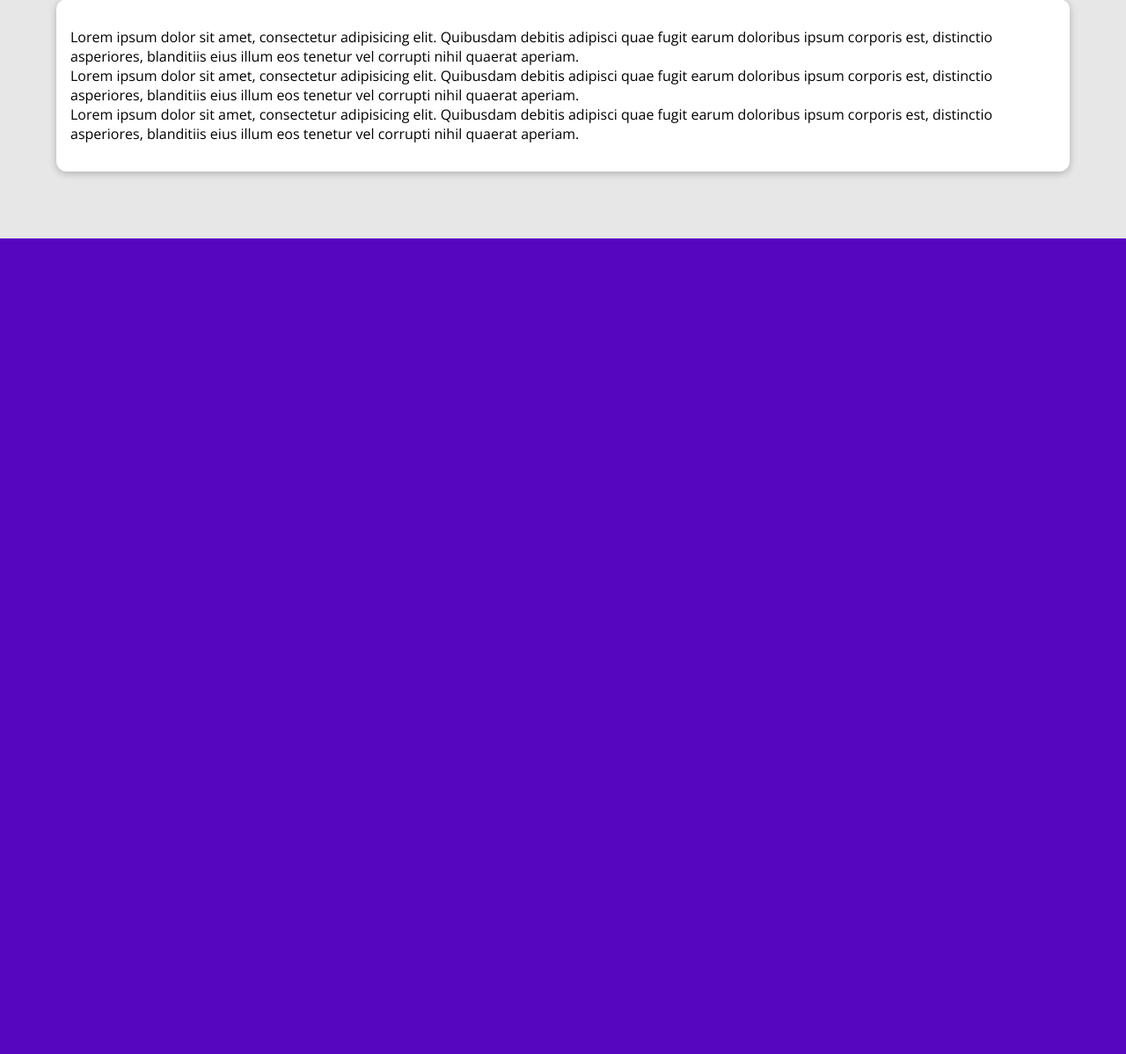
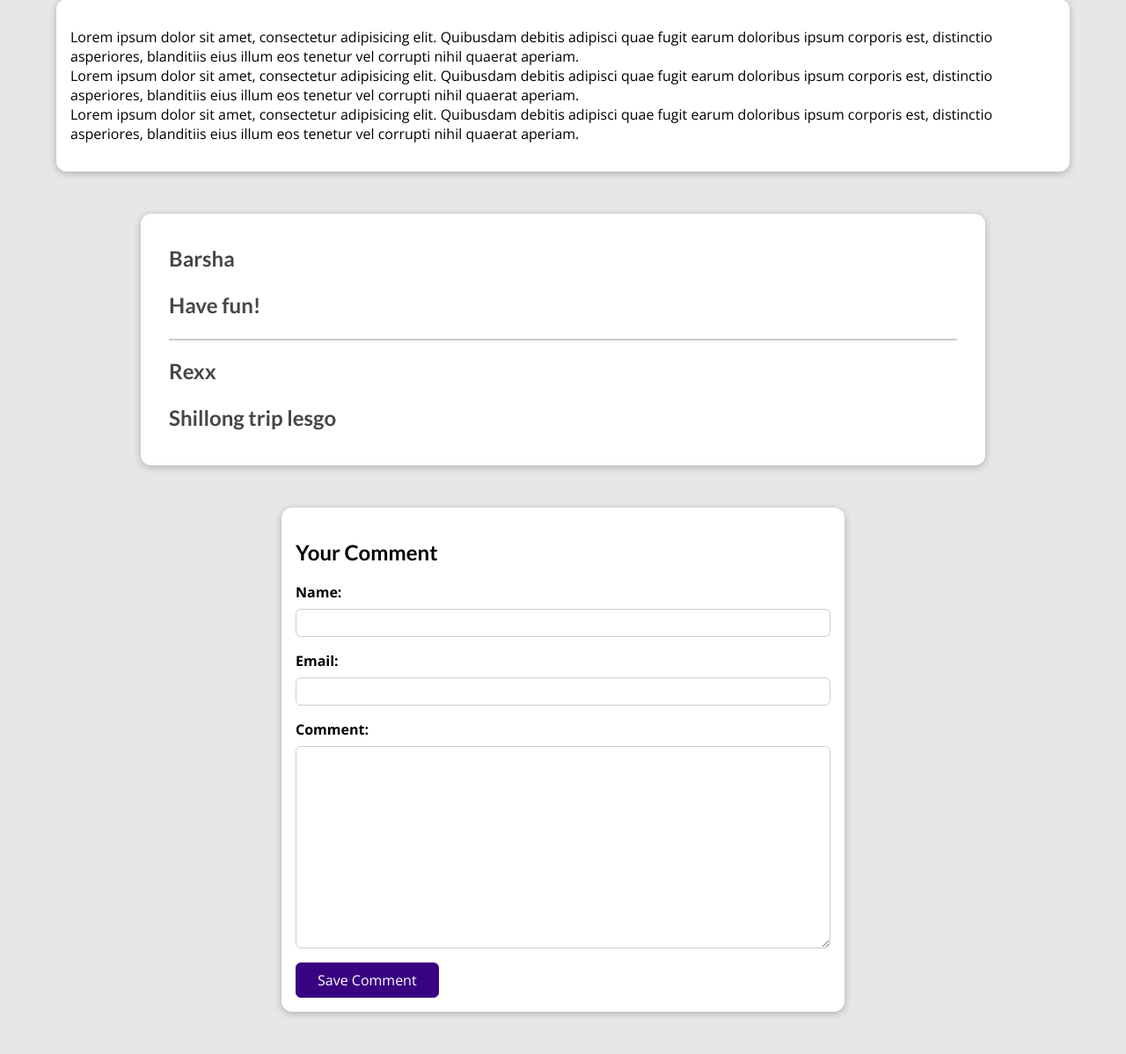
Before and after one commit to RexxRj/Project-Repo, a Django app: a page that uses my_site/blog/templates/blog/post-details.html in a window 1280 px wide. Shown: the part 529-1727 px from the top of the page at 88% size. Before the commit the page ends 800 px from the top, so only its background shows below. Run offline with Django 5.2, Linux system fonts and the light colour scheme; data comes from the database, SQL or seed files in the repository.

Commit message:
Added comments feature

```diff
--- /dev/null
+++ b/my_site/blog/forms.py
@@ -0,0 +1,15 @@
+from django import forms
+
+from .models import Comment
+
+
+class CommentForm(forms.ModelForm):
+    class Meta:
+        model = Comment
+        fields = '__all__'
+        exclude = ['post']
+        labels = {
+            'user_name': 'Name',
+            'user_email': 'Email',
+            'text': 'Comment'
+        }
--- a/my_site/blog/static/blog/post-details.css
+++ b/my_site/blog/static/blog/post-details.css
@@ -17,11 +17,6 @@ body {
   position: relative;
   box-shadow: 0 2px 8px rgba(0, 0, 0, 0.25);
   height: 22rem;
-  }
-
-  #summary a{
-    color: white;
-    text-decoration: none;
 }
 
 #summary h2 {
@@ -53,8 +48,32 @@ body {
   font-weight: bold;
 }
 
+#summary a {
+  color: white;
+  text-decoration: none;
+}
+
 #summary time {
   font-weight: bold;
+}
+
+#read-later {
+  margin: 2rem 0;
+}
+
+#read-later button {
+  background-color: transparent;
+  border: 1px solid white;
+  padding: 0.5rem 2rem;
+  font: inherit;
+  color: white;
+  cursor: pointer;
+}
+
+#read-later button:hover,
+#read-later button:active {
+  background-color: white;
+  color: #390281;
 }
 
 main {
@@ -67,10 +86,120 @@ body {
   box-shadow: 0 2px 8px rgba(0, 0, 0, 0.25);
 }
 
-  .tag{
+.tag {
   background-color: white;
   color: #390281;
   padding: 0.5rem 1rem;
   border-radius: 8px;
   margin-right: 0.5rem;
 }
+
+#comment-form {
+  margin: 3rem auto;
+  width: 90%;
+  max-width: 40rem;
+  border-radius: 12px;
+  background-color: white;
+  box-shadow: 0 2px 8px rgba(0, 0, 0, 0.25);
+  padding: 1rem;
+}
+
+#comment-form button {
+  font: inherit;
+  background-color: #390281;
+  color: white;
+  border: 1px solid #390281;
+  padding: 0.5rem 1.5rem;
+  border-radius: 6px;
+  cursor: pointer;
+}
+
+#comment-form button:hover,
+#comment-form button:active {
+  background-color: #4f0ba7;
+  border-color: #4f0ba7;
+}
+
+.form-control {
+  margin-bottom: 1rem;
+}
+
+.form-control label {
+  font-weight: bold;
+  margin-bottom: 0.5rem;
+  display: block;
+}
+
+.form-control input,
+.form-control textarea {
+  display: block;
+  width: 100%;
+  font: inherit;
+  padding: 0.25rem;
+  border-radius: 6px;
+  border: 1px solid #ccc;
+}
+
+.errorlist {
+  list-style: none;
+  margin: 0.5rem 0;
+  padding: 0;
+  color: #d6000b;
+}
+
+.invalid label {
+  color: #d6000b;
+}
+
+.invalid input,
+.invalid textarea {
+  border-color: #d6000b;
+  background-color: #ffe6e7;
+}
+
+#alert {
+  margin: 8rem auto 3rem auto;
+  border: 1px solid #d6000b;
+  background-color: #ffe6e7;
+  padding: 1rem;
+  width: 90%;
+  max-width: 40rem;
+}
+
+#alert a {
+  text-decoration: none;
+  border: 1px solid #d6000b;
+  background-color: #d6000b;
+  color: white;
+  padding: 0.25rem 1.5rem;
+  border-radius: 6px;
+}
+
+#comments {
+  margin: 3rem auto;
+  width: 90%;
+  max-width: 60rem;
+  border-radius: 12px;
+  background-color: white;
+  box-shadow: 0 2px 8px rgba(0, 0, 0, 0.25);
+  padding: 1rem 2rem;
+}
+
+#comments ul {
+  list-style: none;
+  margin: 0;
+  padding: 0;
+}
+
+#comments li {
+  margin-bottom: 1rem;
+  border-bottom: 2px solid #ccc;
+}
+
+#comments li:last-of-type {
+  border-bottom: none;
+}
+
+#comments h2 {
+  color: #464646;
+}
--- a/my_site/blog/templates/blog/includes/posts.html
+++ b/my_site/blog/templates/blog/includes/posts.html
@@ -2,7 +2,7 @@
 <li>
     <article class="post">
         <a href="{% url "post-details-page" post.slug %}">
-            <img src="{% static 'blog/images/'|add:post.image_name %}" alt={{ post.title }} />
+            <img src="{{ post.image.url }}" alt={{ post.title }} />
             <div class="post__content">
                 <h3>{{ post.title }}</h3>
                 <p>{{ post.excerpt }}</p>
--- a/my_site/blog/templates/blog/post-details.html
+++ b/my_site/blog/templates/blog/post-details.html
@@ -7,13 +7,20 @@
     {{ post_detail.title }}
 {% endblock title %}
 {% block content %}
+    {% if comment_form.errors %}
+        <div id="alert">
+            <h2>Saving the comment failed!</h2>
+            <p>Please check the comment form below and fix the errors.</p>
+            <a href="#comment-form">Fix!</a>
+        </div>
+    {% endif %}
     <section id="summary">
         <h2>{{ post_detail.title }}</h2>
         <div>
             {% for tag in post_tags %}<span class="tag">{{ tag.caption }}</span>{% endfor %}
         </div>
         <article>
-            <img src="{% static 'blog/images/'|add:post_detail.image_name %}" alt={{ post_detail.title }}>
+            <img src="{{ post_detail.image.url }}" alt={{ post_detail.title }}>
             <address>By <a href="mailto:{{ post_detail.author.email }}">{{ post_detail.author.full_name|title }}</a></address>
             <div>
                 Last updated on <time>{{ post_detail.date|date:"d M Y" }}</time>
@@ -23,4 +30,30 @@
     <main>
         {{ post_detail.content|linebreaks }}
     </main>
+    <section id="comments">
+        <ul>
+            {% for comment in comments %}
+                <li>
+                    <h2>
+                        {{ comment.user_name }}
+                        <p>{{ comment.text|linebreaks }}</p>
+                    </h2>
+                </li>
+            {% endfor %}
+        </ul>
+    </section>
+    <section id="comment-form">
+        <h2>Your Comment</h2>
+        <form action="{% url "post-details-page" post_detail.slug %}" method="POST">
+            {% csrf_token %}
+            {% for form_field in comment_form %}
+                <div class="form-control {% if form_field.errors %}invalid{% endif %}">
+                    {{ form_field.label_tag }}
+                    {{ form_field }}
+                    {{ form_field.errors }}
+                </div>
+            {% endfor %}
+            <button>Save Comment</button>
+        </form>
+    </section>
 {% endblock content %}
--- a/my_site/blog/urls.py
+++ b/my_site/blog/urls.py
@@ -3,7 +3,7 @@ from django.urls import path
 from . import views
 
 urlpatterns = [
-    path('', views.index, name='index-page'),
-    path('posts', views.posts, name='posts-page'),
-    path('posts/<slug:slug>', views.post_details, name='post-details-page'),
+    path('', views.StartingPageView.as_view(), name='index-page'),
+    path('posts', views.AllPostsView.as_view(), name='posts-page'),
+    path('posts/<slug:slug>', views.PostDetailsView.as_view(), name='post-details-page'),
 ]
--- a/my_site/blog/views.py
+++ b/my_site/blog/views.py
@@ -1,71 +1,84 @@
 from django.shortcuts import render
 from datetime import date
+from django.views.generic import ListView,DetailView
+from django.views import View
+from django.http import HttpResponseRedirect
+from django.urls import reverse
+
 from .models import Post
 
-# all_posts = [
-#     {
-#         "slug": "hike-in-the-mountains",
-#         "image": "mountains.jpg",
-#         "author": "Rexx",
-#         "date": date(2021, 7, 21),
-#         "title": "Mountain Hiking",
-#         "excerpt": "There's nothing like the views you get when hiking in the mountains!",
-#         "content": """
-#         Lorem ipsum dolor sit amet, consectetur adipisicing elit. Quibusdam debitis adipisci quae fugit earum doloribus ipsum corporis est, distinctio asperiores, blanditiis eius illum eos tenetur vel corrupti nihil quaerat aperiam.
-#         Lorem ipsum dolor sit amet, consectetur adipisicing elit. Quibusdam debitis adipisci quae fugit earum doloribus ipsum corporis est, distinctio asperiores, blanditiis eius illum eos tenetur vel corrupti nihil quaerat aperiam.
-#         Lorem ipsum dolor sit amet, consectetur adipisicing elit. Quibusdam debitis adipisci quae fugit earum doloribus ipsum corporis est, distinctio asperiores, blanditiis eius illum eos tenetur vel corrupti nihil quaerat aperiam.
-#         """
-#     },
-#     {
-#         "slug": "into-the-woods",
-#         "image": "woods.jpg",
-#         "author": "Barsha",
-#         "date": date(2022, 7, 22),
-#         "title": "Into the Woods",
-#         "excerpt": "Get lost in the woods with me and enjoy the sounds of nature.",
-#         "content": """
-#         Lorem ipsum dolor sit amet, consectetur adipisicing elit. Quibusdam debitis adipisci quae fugit earum doloribus ipsum corporis est, distinctio asperiores, blanditiis eius illum eos tenetur vel corrupti nihil quaerat aperiam.
-#         Lorem ipsum dolor sit amet, consectetur adipisicing elit. Quibusdam debitis adipisci quae fugit earum doloribus ipsum corporis est, distinctio asperiores, blanditiis eius illum eos tenetur vel corrupti nihil quaerat aperiam.
-#         Lorem ipsum dolor sit amet, consectetur adipisicing elit. Quibusdam debitis adipisci quae fugit earum doloribus ipsum corporis est, distinctio asperiores, blanditiis eius illum eos tenetur vel corrupti nihil quaerat aperiam.
-#         """
-#     },
-#     {
-#         "slug": "coding-is-fun",
-#         "image": "coding.jpg",
-#         "author": "Rexx",
-#         "date": date(2024, 8, 16),
-#         "title": "Programming is fun",
-#         "excerpt": "Programming is fun and challenging. It's a great way to exercise your brain.",
-#         "content": """
-#         Lorem ipsum dolor sit amet, consectetur adipisicing elit. Quibusdam debitis adipisci quae fugit earum doloribus ipsum corporis est, distinctio asperiores, blanditiis eius illum eos tenetur vel corrupti nihil quaerat aperiam.
-#         Lorem ipsum dolor sit amet, consectetur adipisicing elit. Quibusdam debitis adipisci quae fugit earum doloribus ipsum corporis est, distinctio asperiores, blanditiis eius illum eos tenetur vel corrupti nihil quaerat aperiam.
-#         Lorem ipsum dolor sit amet, consectetur adipisicing elit. Quibusdam debitis adipisci quae fugit earum doloribus ipsum corporis est, distinctio asperiores, blanditiis eius illum eos tenetur vel corrupti nihil quaerat aperiam.
-#         """
-#     }
-# ]
+from .forms import CommentForm
 
-# sorted_posts = sorted(all_posts, key=lambda post: post['date'], reverse=True)
-# latest_posts = sorted_posts[:3]
+class StartingPageView(ListView):
+    template_name = 'blog/index.html'
+    model = Post
+    ordering = ['-date']
+    context_object_name = "posts"
 
-def index(request):
+    def get_queryset(self):
+        querySet = super().get_queryset()
+        querySet = querySet[:3]
+        return querySet
 
-    latest_posts = Post.objects.all().order_by('-date')[:3]
+# def index(request):
 
-    return render(request, 'blog/index.html',{
-        "posts": latest_posts
-    })
+#     latest_posts = Post.objects.all().order_by('-date')[:3]
 
-def posts(request):
+#     return render(request, 'blog/index.html',{
+#         "posts": latest_posts
+#     })
 
-    sorted_posts = Post.objects.all().order_by('-date')
+class AllPostsView(ListView):
+    template_name = 'blog/all-posts.html'
+    model = Post
+    ordering = ['-date']
+    context_object_name = "posts"
 
-    return render(request, 'blog/all-posts.html',{
-        "posts": sorted_posts
-    })
+# def posts(request):
 
-def post_details(request, slug):
+#     sorted_posts = Post.objects.all().order_by('-date')
 
-    post_detail = Post.objects.get(slug=slug)
+#     return render(request, 'blog/all-posts.html',{
+#         "posts": sorted_posts
+#     })
 
-    return render(request, 'blog/post-details.html', {'post_detail': post_detail,
-                                                      'post_tags': post_detail.tags.all()})
+class PostDetailsView(View):
+
+    def get(self,request,slug):
+            post = Post.objects.get(slug=slug)
+            context = {
+                "post_detail": post,
+                "post_tags": post.tags.all(),
+                "comment_form": CommentForm(),
+                "comments": post.comments.all().order_by("-id")
+            }
+
+            return render(request,"blog/post-details.html",context)
+
+
+    def post(self,request,slug):
+        comment_form = CommentForm(request.POST)
+        post = Post.objects.get(slug=slug)
+
+        if comment_form.is_valid():
+            comment = comment_form.save(commit=False)
+            comment.post = post
+            comment.save()
+            return HttpResponseRedirect(reverse("post-details-page",args=[slug]))
+
+
+        context = {
+            "post_detail": post,
+            "post_tags": post.tags.all(),
+            "comment_form": comment_form,
+            "comments": post.comments.all().order_by("-id")
+        }
+
+        return render(request,"blog/post-details.html",context)
+
+# def post_details(request, slug):
+
+#     post_detail = Post.objects.get(slug=slug)
+
+#     return render(request, 'blog/post-details.html', {'post_detail': post_detail,
+#                                                       'post_tags': post_detail.tags.all()})
--- a/my_site/my_site/settings.py
+++ b/my_site/my_site/settings.py
@@ -126,3 +126,6 @@ STATIC_URL = 'static/'
 DEFAULT_AUTO_FIELD = 'django.db.models.BigAutoField'
 
 STATICFILES_DIRS = [ BASE_DIR / 'static' ]
+
+MEDIA_ROOT = BASE_DIR / 'uploads'
+MEDIA_URL = '/files/'
--- a/my_site/my_site/urls.py
+++ b/my_site/my_site/urls.py
@@ -16,8 +16,10 @@ Including another URLconf
 """
 from django.contrib import admin
 from django.urls import path,include
+from django.conf import settings
+from django.conf.urls.static import static
 
 urlpatterns = [
     path('admin/', admin.site.urls),
     path('', include('blog.urls')),
-]
+] + static(settings.MEDIA_URL,document_root = settings.MEDIA_ROOT)
```
Also changed, not shown: my_site/blog/admin.py (+6 -1 lines), my_site/blog/models.py (+10 -3 lines), my_site/blog/migrations/0005_remove_post_image_name_post_image.py (added), my_site/blog/migrations/0006_alter_post_image.py (added), my_site/blog/migrations/0007_remove_post_image.py (added), my_site/blog/migrations/0008_post_image_alter_post_content.py (added), my_site/blog/migrations/0009_comment.py (added), my_site/db.sqlite3, my_site/uploads/posts/coding.jpg (added), my_site/uploads/posts/mountains.jpg (added), my_site/uploads/posts/woods.jpg (added). Lines whose indentation alone changed are shown as unchanged.
